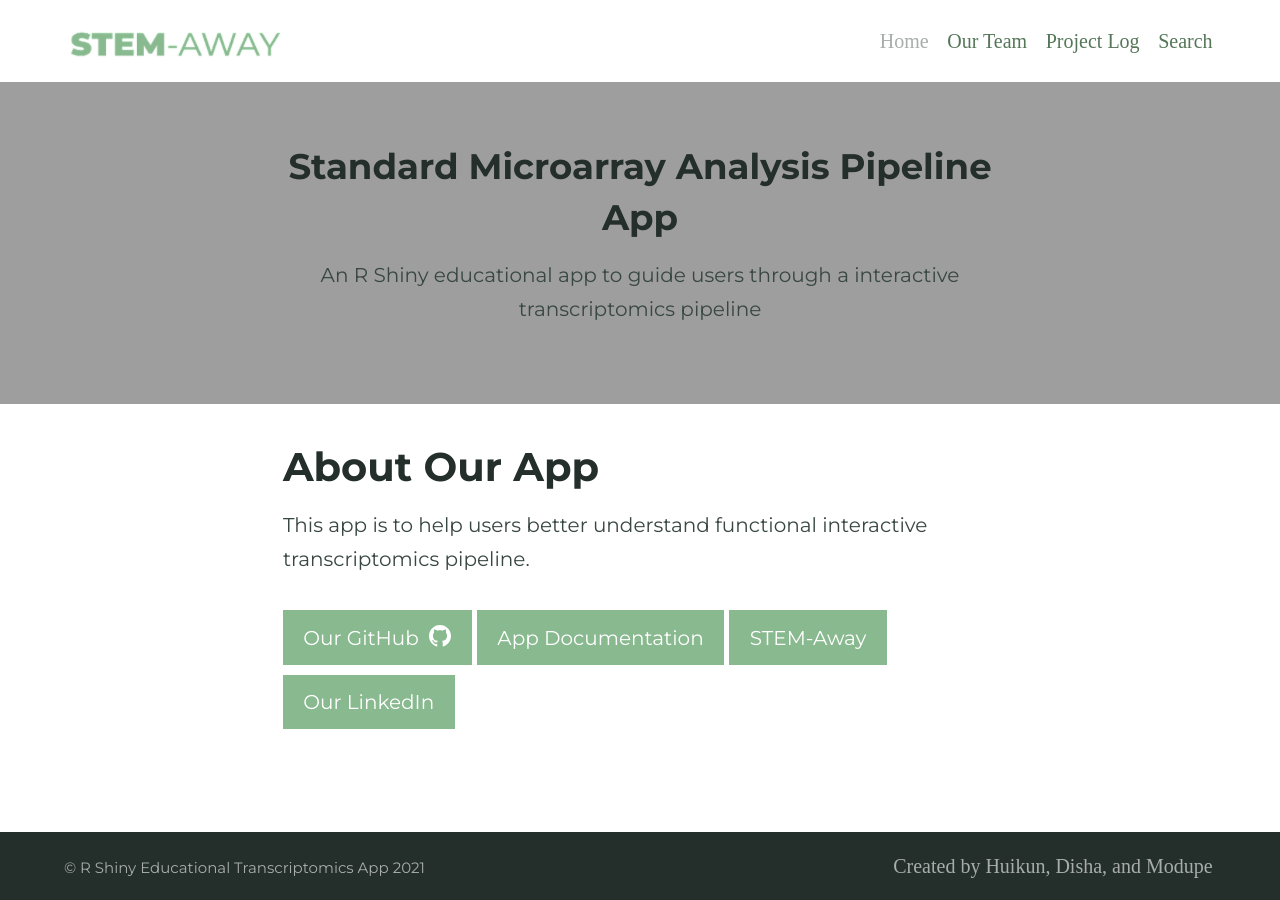
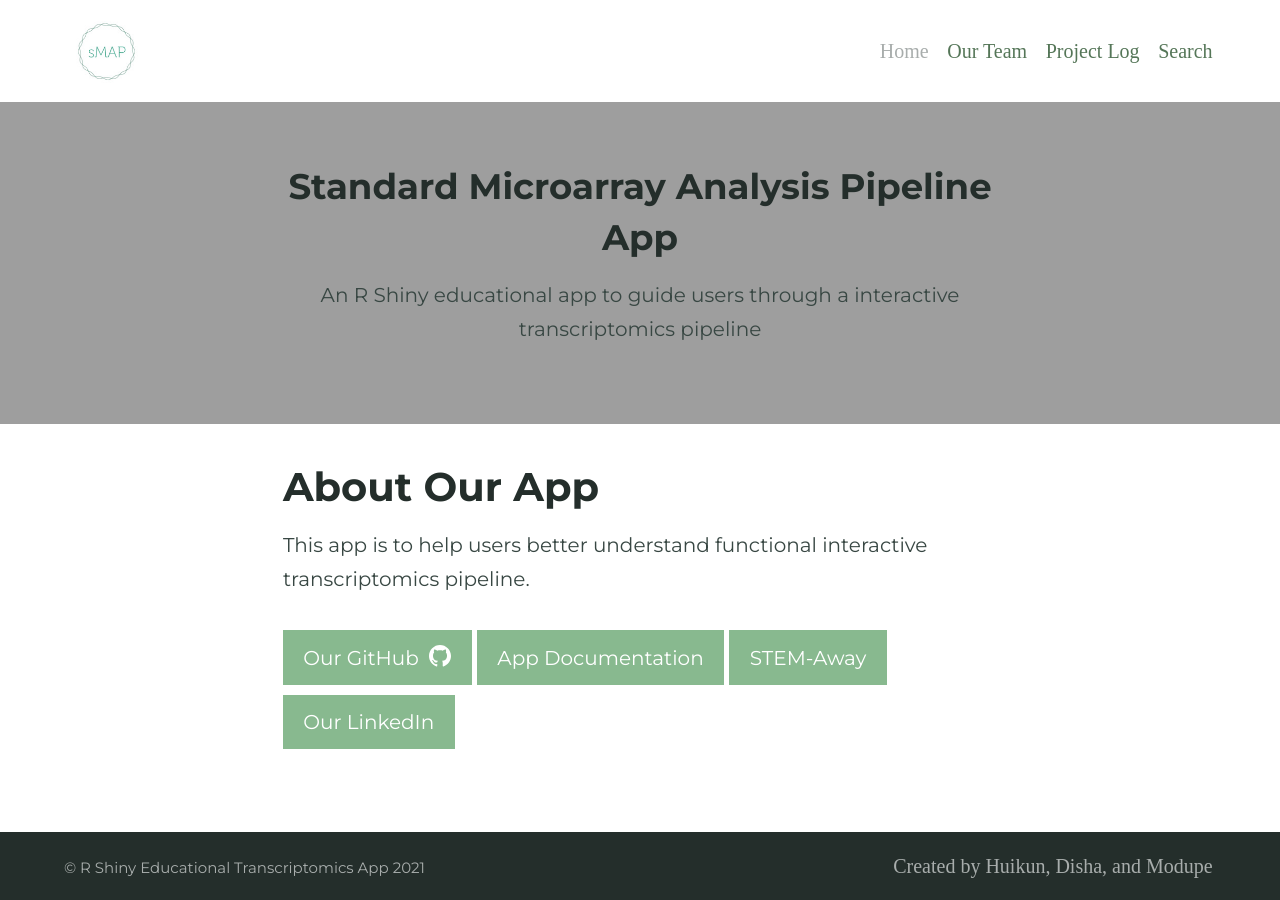
Before and after one commit to BI-STEM-Away/sMAP_dev, a Jekyll site: the page built from index.md, in a window 1280 px wide. Built offline with Jekyll 4.4.1, drawn with Linux system fonts in a browser that asks for light colours.

Commit message:
Update _config.yml

```diff
--- a/_config.yml
+++ b/_config.yml
@@ -89,7 +89,7 @@ defaults:
 encoding: utf-8 # Make sure the encoding is right
 lang: en-GB # Set the site language
 title: "R Shiny Educational Transcriptomics App" # Site name or title, also used in jekyll-seo-tag
-logo: /images/Logo2.png" # Site logo, also used in jekyll-seo-tag
+logo: /images/logo_size.jpg" # Site logo, also used in jekyll-seo-tag
 description: "R Shiny Educational Transcriptomics App created by the Summer 2021 STEM-Away Bioinformatics Teams" # Site description and default description, also used in jekyll-seo-tag
 url: "https://huikunli.github.io/BI-RShiny" # Site url, also used in jekyll-seo-tag
 repo: "https://github.com/orgs/Bioinformatics-Pathway-STEM-Away/dashboard"
```
